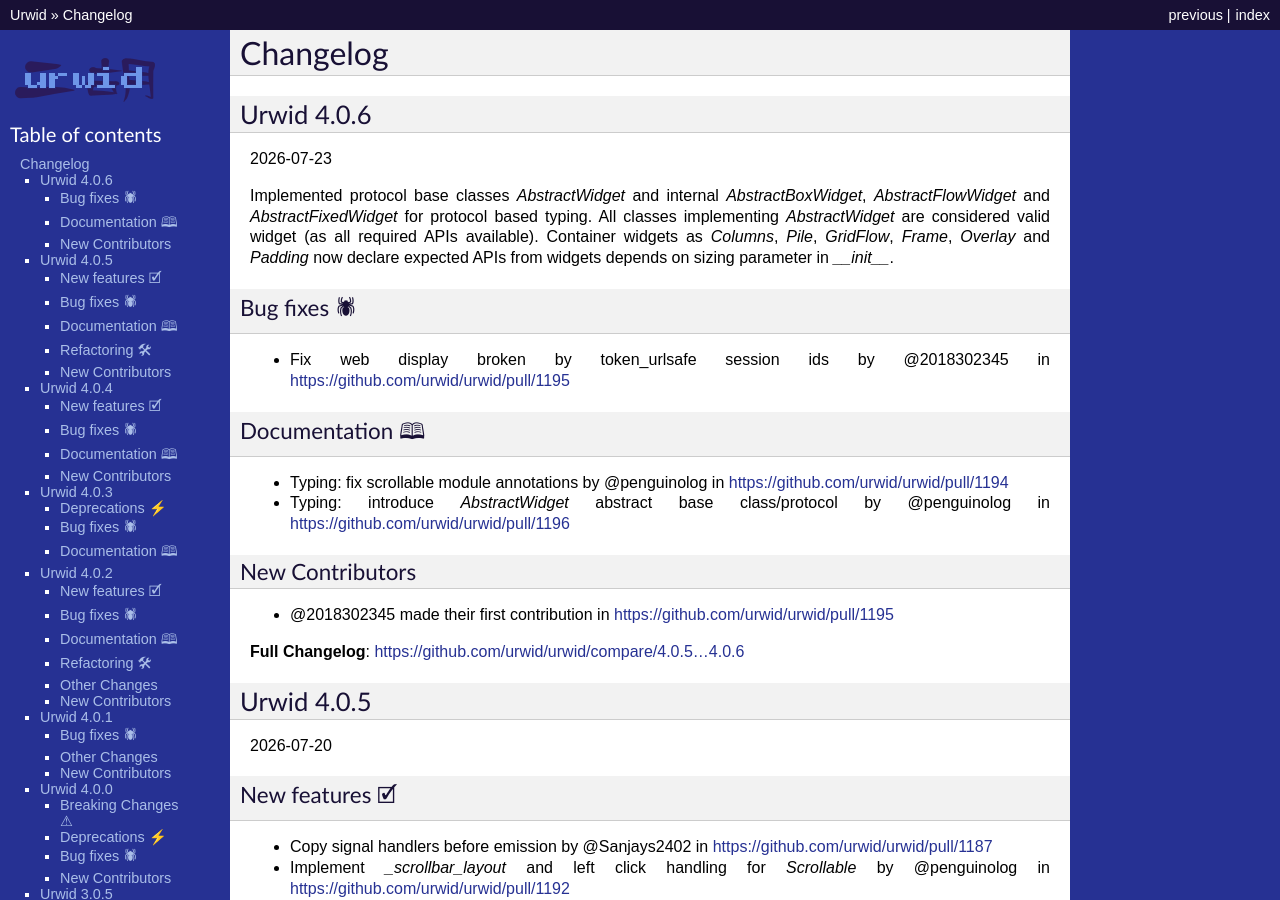
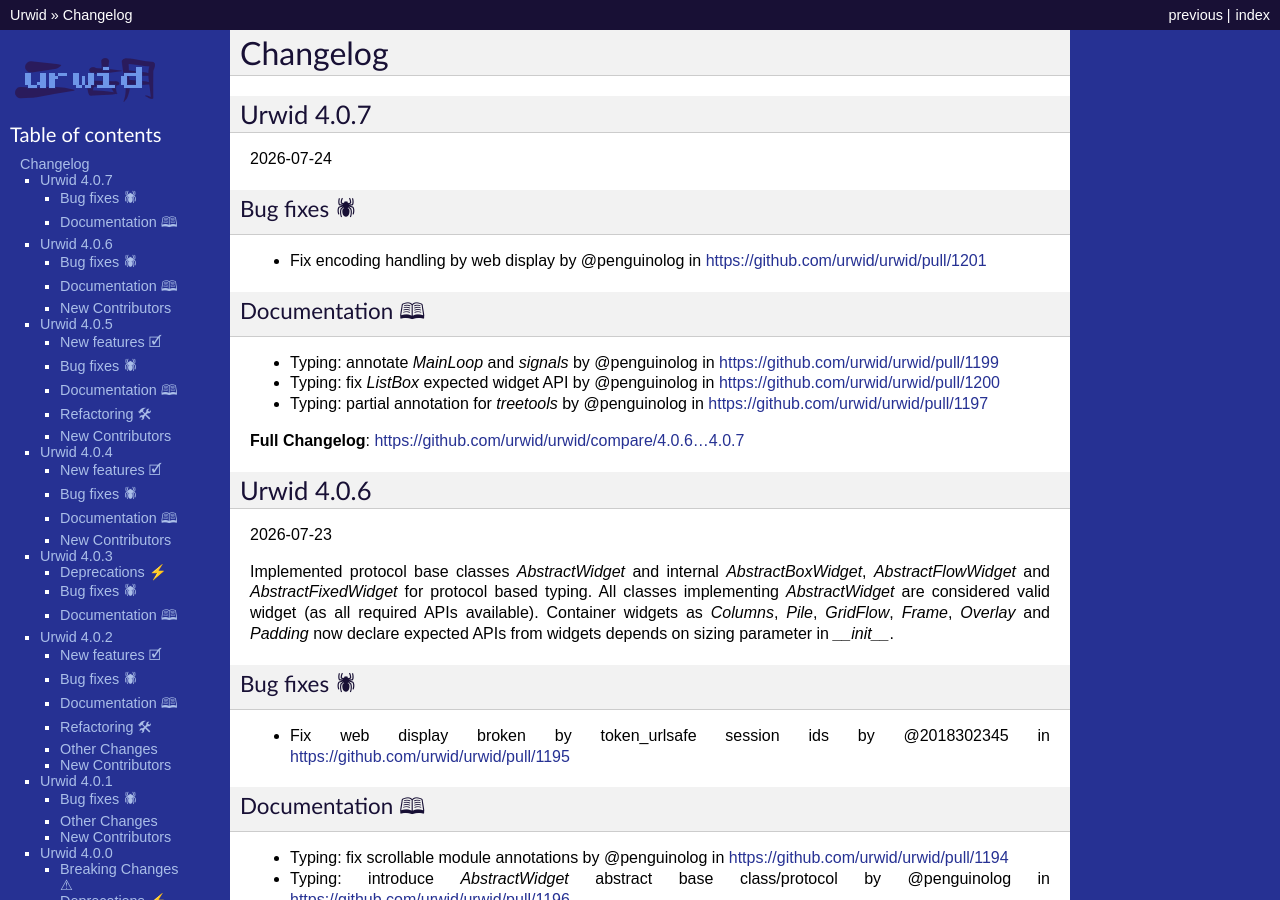
Before and after one commit to urwid/urwid, a Sphinx documentation site: the page built from docs/changelog.rst, in a window 1280 px wide and 900 px high. Built offline with Sphinx 7.4.7, drawn with Linux system fonts in a browser that asks for light colours.

Commit message:
Prepare release 4.0.7 (#1202)

```diff
--- a/docs/changelog.rst
+++ b/docs/changelog.rst
@@ -1,6 +1,23 @@
 
 Changelog
 ---------
+
+Urwid 4.0.7
+===========
+
+2026-07-24
+
+Bug fixes 🕷
+++++++++++++
+* Fix encoding handling by web display by @penguinolog in https://github.com/urwid/urwid/pull/1201
+Documentation 🕮
+++++++++++++++++
+* Typing: annotate `MainLoop` and `signals` by @penguinolog in https://github.com/urwid/urwid/pull/1199
+* Typing: fix `ListBox` expected widget API by @penguinolog in https://github.com/urwid/urwid/pull/1200
+* Typing: partial annotation for `treetools` by @penguinolog in https://github.com/urwid/urwid/pull/1197
+
+
+**Full Changelog**: https://github.com/urwid/urwid/compare/4.0.6...4.0.7
 
 Urwid 4.0.6
 ===========
```
